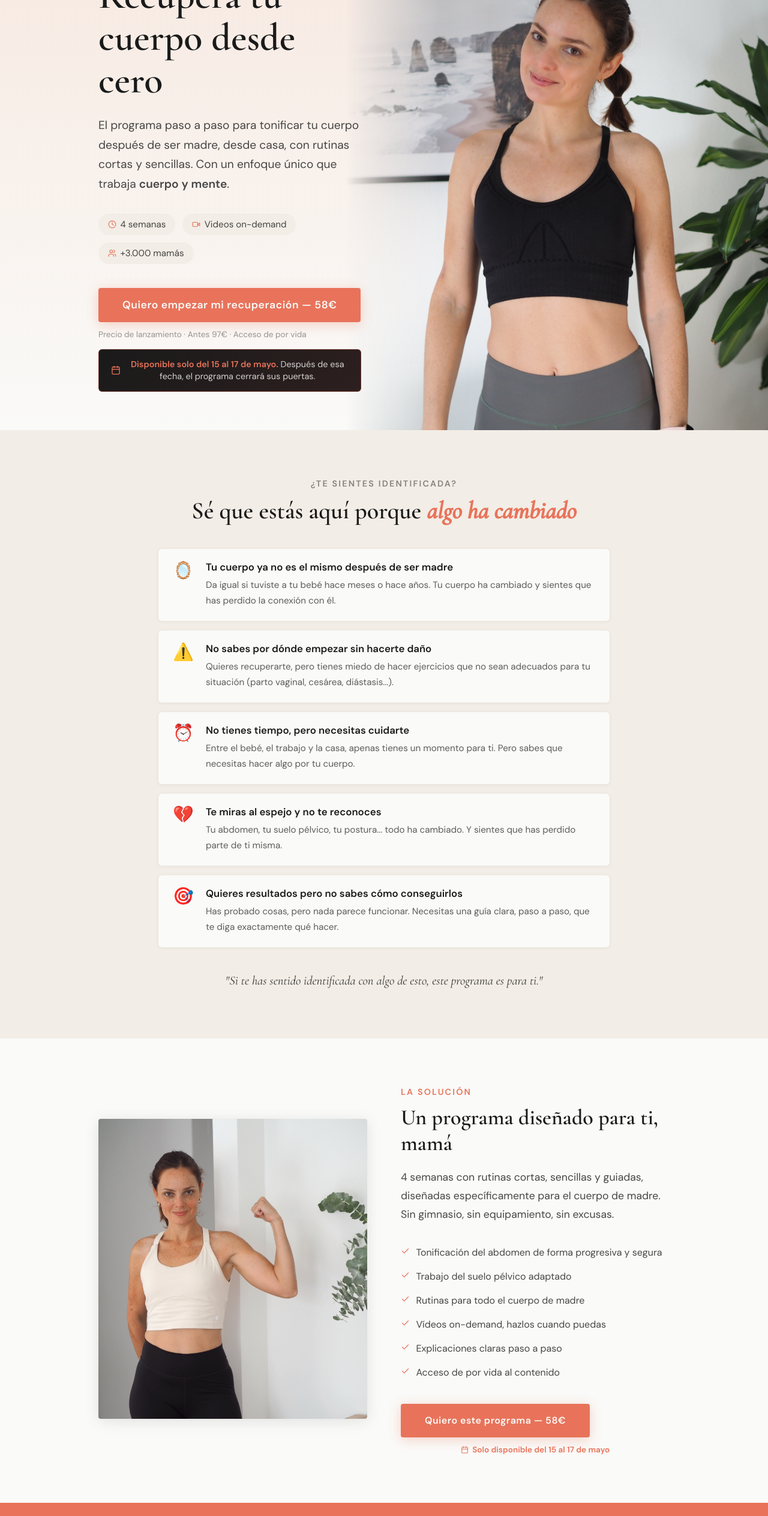
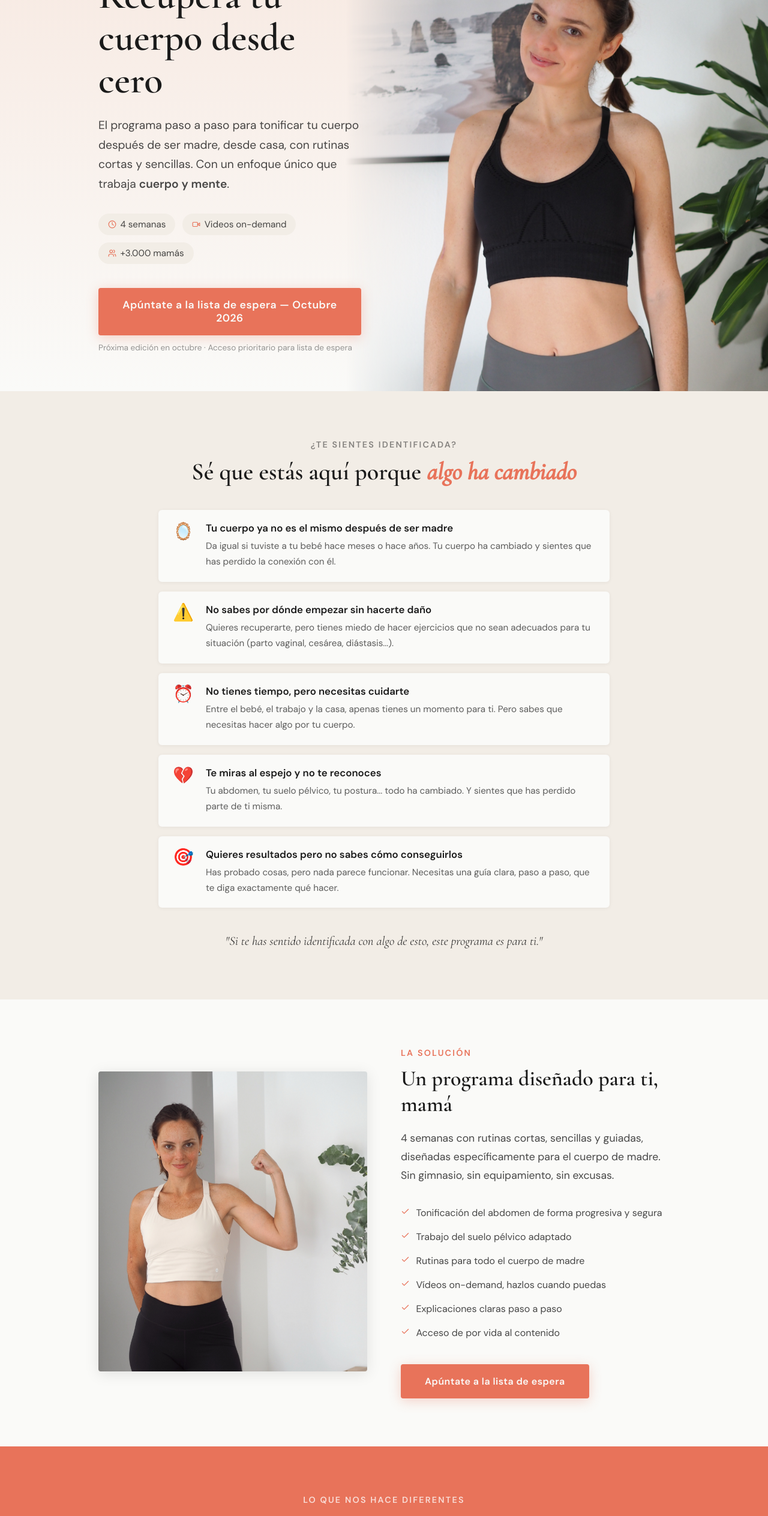
Before and after one commit to susanaaresla-lab/esencial-susana, a React (Create React App) app: page /programa-4-semanas in a window 1280 px wide. Shown: the part 234-2761 px from the top of the page at 60% size. Built offline with nearby package versions, Linux system fonts and the light colour scheme.

Commit message:
programa apunta a lista de espera

```diff
--- a/src/pages/ProgramaPage.js
+++ b/src/pages/ProgramaPage.js
@@ -2,8 +2,6 @@ import { ArrowLeft, Clock, Video, Users, Check, X, Gift, Calendar, ChevronDown,
 import { useNavigate } from 'react-router-dom';
 import { useState } from 'react';
 import { Helmet } from 'react-helmet-async';
-
-const CHECKOUT_URL = 'https://pay.hotmart.com/G105828362U';
 
 const FAQS = [
   { q: '¿Cuándo puedo empezar después del parto?', a: 'Puedes empezar desde las 6 semanas después de un parto vaginal, o desde las 8 semanas tras una cesárea. Si tienes dudas, consulta antes con tu médico o matrona.' },
@@ -27,48 +25,6 @@ const label = (color) => ({
   marginBottom: '0.75rem'
 });
 
-// ── BANNER DE DISPONIBILIDAD LIMITADA ──
-function AvailabilityBanner() {
-  return (
-    <div style={{
-      display: 'flex',
-      alignItems: 'center',
-      justifyContent: 'center',
-      gap: '0.6rem',
-      background: 'linear-gradient(135deg, #1a1a1a 0%, #2d1f1f 100%)',
-      border: '1px solid rgba(230, 100, 80, 0.4)',
-      borderRadius: 6,
-      padding: '0.9rem 1.25rem',
-      marginTop: '1rem',
-    }}>
-      <Calendar size={16} style={{ color: 'var(--coral)', flexShrink: 0 }} />
-      <p style={{ margin: 0, fontSize: '0.9rem', color: 'white', lineHeight: 1.4, textAlign: 'center' }}>
-        <strong style={{ color: 'var(--coral)' }}>Disponible solo del 15 al 17 de mayo.</strong>{' '}
-        <span style={{ color: 'rgba(255,255,255,0.8)' }}>Después de esa fecha, el programa cerrará sus puertas.</span>
-      </p>
-    </div>
-  );
-}
-
-// ── AVISO COMPACTO (para usar junto a los botones de compra) ──
-function UrgencyNote() {
-  return (
-    <p style={{
-      fontSize: '0.85rem',
-      color: 'var(--coral)',
-      fontWeight: 600,
-      marginTop: '0.75rem',
-      display: 'flex',
-      alignItems: 'center',
-      justifyContent: 'center',
-      gap: '0.4rem',
-    }}>
-      <Calendar size={13} />
-      Solo disponible del 15 al 17 de mayo
-    </p>
-  );
-}
-
 function FaqItem({ q, a }) {
   const [open, setOpen] = useState(false);
   return (
@@ -85,34 +41,30 @@ function FaqItem({ q, a }) {
 export default function ProgramaPage() {
   const navigate = useNavigate();
   const goBack = () => { navigate('/'); window.scrollTo(0, 0); };
-  const goCheckout = () => window.open(CHECKOUT_URL, '_blank');
+  const goListaEspera = () => { navigate('/lista-espera'); window.scrollTo(0, 0); };
 
   return (
     <div style={{ paddingTop: 80 }}>
 
       <Helmet>
         <title>Programa Recupera tu cuerpo desde cero | Esencial Susana Ares</title>
-        <meta name="description" content="4 semanas de rutinas cortas y guiadas para recuperar tu cuerpo después de ser madre. Ejercicios de abdomen, suelo pélvico y trabajo de mente. 58€ · Acceso de por vida · +3.000 mamás." />
+        <meta name="description" content="4 semanas de rutinas cortas y guiadas para recuperar tu cuerpo después de ser madre. Ejercicios de abdomen, suelo pélvico y trabajo de mente. +3.000 mamás." />
         <meta name="keywords" content="programa recuperación postparto, ejercicios postparto online, recuperar abdomen después del parto, suelo pélvico postparto, rutinas postparto en casa" />
         <link rel="canonical" href="https://esencialsusanaares.com/programa-4-semanas" />
         <meta property="og:title" content="Programa Recupera tu cuerpo desde cero | Esencial Susana Ares" />
-        <meta property="og:description" content="4 semanas de rutinas cortas y guiadas para recuperar tu cuerpo después de ser madre. Ejercicios de abdomen, suelo pélvico y trabajo de mente. 58€ · Acceso de por vida." />
+        <meta property="og:description" content="4 semanas de rutinas cortas y guiadas para recuperar tu cuerpo después de ser madre. Ejercicios de abdomen, suelo pélvico y trabajo de mente." />
         <meta property="og:url" content="https://esencialsusanaares.com/programa-4-semanas" />
         <meta property="og:type" content="product" />
         <meta name="twitter:card" content="summary_large_image" />
         <meta name="twitter:title" content="Programa Recupera tu cuerpo desde cero | Esencial Susana Ares" />
-        <meta name="twitter:description" content="4 semanas de rutinas cortas y guiadas para recuperar tu cuerpo después de ser madre. Ejercicios de abdomen, suelo pélvico y trabajo de mente. 58€ · Acceso de por vida." />
+        <meta name="twitter:description" content="4 semanas de rutinas cortas y guiadas para recuperar tu cuerpo después de ser madre." />
       </Helmet>
 
       {/* ── HERO ── */}
       <section style={{ background: 'linear-gradient(to bottom, var(--peach) 0%, var(--white) 100%)', position: 'relative', overflow: 'hidden' }}>
         <div className="hero-photo-bleed">
-          <img
-            src="/images/susana-hero.JPG"
-            alt="Susana Ares — Programa Recupera tu cuerpo desde cero"
-          />
+          <img src="/images/susana-hero.JPG" alt="Susana Ares — Programa Recupera tu cuerpo desde cero" />
         </div>
-
         <div className="container-mid" style={{ position: 'relative', zIndex: 2, paddingTop: '2rem', paddingBottom: '4rem' }}>
           <div className="hero-text-wrap">
             <button className="btn-back" style={{ marginBottom: '2rem' }} onClick={goBack}>
@@ -130,14 +82,12 @@ export default function ProgramaPage() {
               <span className="pill" style={{ fontSize: '0.95rem', padding: '0.5rem 1rem' }}><Video />Videos on-demand</span>
               <span className="pill" style={{ fontSize: '0.95rem', padding: '0.5rem 1rem' }}><Users />+3.000 mamás</span>
             </div>
-            <button className="btn-coral" style={{ fontSize: '1.1rem', padding: '1.1rem 2.5rem' }} onClick={goCheckout}>
-              Quiero empezar mi recuperación — 58€
+            <button className="btn-coral" style={{ fontSize: '1.1rem', padding: '1.1rem 2.5rem' }} onClick={goListaEspera}>
+              Apúntate a la lista de espera — Octubre 2026
             </button>
             <p style={{ fontSize: '0.85rem', color: 'rgba(26,26,26,0.45)', marginTop: '0.75rem' }}>
-              Precio de lanzamiento · Antes 97€ · Acceso de por vida
+              Próxima edición en octubre · Acceso prioritario para lista de espera
             </p>
-            {/* ── AVISO DISPONIBILIDAD HERO ── */}
-            <AvailabilityBanner />
           </div>
         </div>
       </section>
@@ -174,16 +124,12 @@ export default function ProgramaPage() {
         </div>
       </section>
 
-      {/* ── FOTO + SOLUCIÓN lado a lado ── */}
+      {/* ── FOTO + SOLUCIÓN ── */}
       <section className="section" style={{ background: 'var(--white)' }}>
         <div className="container-mid">
           <div style={{ display: 'grid', gridTemplateColumns: 'repeat(auto-fit, minmax(280px, 1fr))', gap: '3.5rem', alignItems: 'center' }}>
             <div>
-              <img
-                src="/images/susana-ejercicio.JPG"
-                alt="Susana Ares - Ejercicios postparto"
-                style={{ width: '100%', maxHeight: 500, objectFit: 'cover', objectPosition: 'top', borderRadius: 4, boxShadow: '0 4px 24px rgba(0,0,0,0.1)' }}
-              />
+              <img src="/images/susana-ejercicio.JPG" alt="Susana Ares - Ejercicios postparto" style={{ width: '100%', maxHeight: 500, objectFit: 'cover', objectPosition: 'top', borderRadius: 4, boxShadow: '0 4px 24px rgba(0,0,0,0.1)' }} />
             </div>
             <div>
               <div style={label('var(--coral)')}>La solución</div>
@@ -205,9 +151,7 @@ export default function ProgramaPage() {
                   <li key={i} style={{ fontSize: '1rem' }}><Check size={15} />{t}</li>
                 ))}
               </ul>
-              <button className="btn-coral" onClick={goCheckout}>Quiero este programa — 58€</button>
-              {/* ── AVISO DISPONIBILIDAD ── */}
-              <UrgencyNote />
+              <button className="btn-coral" onClick={goListaEspera}>Apúntate a la lista de espera</button>
             </div>
           </div>
         </div>
@@ -229,18 +173,14 @@ export default function ProgramaPage() {
                 <Brain size={20} color="white" />
               </div>
               <h3 style={{ fontWeight: 600, fontSize: '1.1rem', color: 'white', marginBottom: '0.6rem' }}>Vídeo de motivación y confianza</h3>
-              <p style={{ fontSize: '0.95rem', color: 'rgba(255,255,255,0.85)', lineHeight: 1.7 }}>
-                Para trabajar la confianza en ti misma y en tu cuerpo. Porque el primer paso es creer que lo mereces.
-              </p>
+              <p style={{ fontSize: '0.95rem', color: 'rgba(255,255,255,0.85)', lineHeight: 1.7 }}>Para trabajar la confianza en ti misma y en tu cuerpo. Porque el primer paso es creer que lo mereces.</p>
             </div>
             <div style={{ background: 'rgba(255,255,255,0.15)', borderRadius: 4, padding: '1.75rem', textAlign: 'left' }}>
               <div style={{ width: 44, height: 44, borderRadius: '50%', background: 'rgba(255,255,255,0.2)', display: 'flex', alignItems: 'center', justifyContent: 'center', marginBottom: '1rem' }}>
                 <Heart size={20} color="white" />
               </div>
               <h3 style={{ fontWeight: 600, fontSize: '1.1rem', color: 'white', marginBottom: '0.6rem' }}>Audio de creencias</h3>
-              <p style={{ fontSize: '0.95rem', color: 'rgba(255,255,255,0.85)', lineHeight: 1.7 }}>
-                Para reforzar que somos merecedoras y válidas para crear y perseguir todo lo que queremos.
-              </p>
+              <p style={{ fontSize: '0.95rem', color: 'rgba(255,255,255,0.85)', lineHeight: 1.7 }}>Para reforzar que somos merecedoras y válidas para crear y perseguir todo lo que queremos.</p>
             </div>
           </div>
         </div>
@@ -309,24 +249,15 @@ export default function ProgramaPage() {
         <div style={{ maxWidth: 800, margin: '0 auto' }}>
           <div className="text-center" style={{ marginBottom: '1.75rem' }}>
             <div style={label()}>Ellas te lo cuentan</div>
-            <h2 className="t-serif" style={{ fontSize: 'clamp(1.65rem, 3vw, 2.25rem)', color: 'var(--black)' }}>
-              Lo que dicen las mamás que ya lo han hecho
-            </h2>
+            <h2 className="t-serif" style={{ fontSize: 'clamp(1.65rem, 3vw, 2.25rem)', color: 'var(--black)' }}>Lo que dicen las mamás que ya lo han hecho</h2>
           </div>
           <div style={{ position: 'relative', width: '100%', paddingBottom: '56.25%', borderRadius: 6, overflow: 'hidden', boxShadow: '0 6px 28px rgba(0,0,0,0.12)' }}>
-            <iframe
-              src="https://www.youtube.com/embed/Ni7HROuAIq8"
-              title="Testimonios del programa"
-              frameBorder="0"
-              allow="accelerometer; autoplay; clipboard-write; encrypted-media; gyroscope; picture-in-picture"
-              allowFullScreen
-              style={{ position: 'absolute', top: 0, left: 0, width: '100%', height: '100%' }}
-            />
+            <iframe src="https://www.youtube.com/embed/Ni7HROuAIq8" title="Testimonios del programa" frameBorder="0" allow="accelerometer; autoplay; clipboard-write; encrypted-media; gyroscope; picture-in-picture" allowFullScreen style={{ position: 'absolute', top: 0, left: 0, width: '100%', height: '100%' }} />
           </div>
         </div>
       </section>
 
-      {/* ── TESTIMONIOS WHATSAPP ── */}
+      {/* ── TESTIMONIOS ── */}
       <section className="section" style={{ background: 'var(--white)' }}>
         <div className="container-mid">
           <div className="text-center" style={{ marginBottom: '2rem' }}>
@@ -344,7 +275,7 @@ export default function ProgramaPage() {
         </div>
       </section>
 
-      {/* ── WHO IS IT FOR ── */}
+      {/* ── PARA QUIÉN ── */}
       <section className="section" style={{ background: 'var(--beige)' }}>
         <div className="container-narrow">
           <h2 className="t-serif text-center" style={{ fontSize: 'clamp(1.75rem, 4vw, 2.25rem)', marginBottom: '2.5rem' }}>¿Para quién es este programa?</h2>
@@ -377,16 +308,14 @@ export default function ProgramaPage() {
         </div>
       </section>
 
-      {/* ── PRICING ── */}
+      {/* ── LISTA DE ESPERA CTA ── */}
       <section id="comprar" className="section" style={{ background: 'var(--white)' }}>
         <div className="container-narrow">
           <div className="text-center" style={{ marginBottom: '2rem' }}>
-            <div style={label('var(--coral)')}>Todo lo que incluye</div>
-            <h2 className="t-serif" style={{ fontSize: 'clamp(1.75rem, 4vw, 2.25rem)' }}>Programa "Recupera tu cuerpo desde cero"</h2>
+            <div style={label('var(--coral)')}>Próxima edición · Octubre 2026</div>
+            <h2 className="t-serif" style={{ fontSize: 'clamp(1.75rem, 4vw, 2.25rem)' }}>Apúntate a la lista de espera</h2>
           </div>
           <div className="card" style={{ padding: '2.5rem' }}>
-
-            {/* Foto + cita */}
             <div style={{ display: 'grid', gridTemplateColumns: '110px 1fr', gap: '1.5rem', alignItems: 'center', background: 'var(--beige)', borderRadius: 4, padding: '1.5rem', marginBottom: '2rem' }}>
               <img src="/images/susana-cercana.JPG" alt="Susana Ares" style={{ width: 110, height: 110, borderRadius: '50%', objectFit: 'cover', objectPosition: 'top', boxShadow: '0 2px 12px rgba(0,0,0,0.12)' }} />
               <p className="t-serif-italic" style={{ fontSize: '1.2rem', color: 'rgba(26,26,26,0.85)', lineHeight: 1.7 }}>
@@ -394,77 +323,40 @@ export default function ProgramaPage() {
                 <span style={{ display: 'block', fontStyle: 'normal', fontWeight: 700, fontSize: '1rem', marginTop: '0.5rem', color: 'var(--coral)' }}>— Susana Ares</span>
               </p>
             </div>
-
             <ul className="check-list" style={{ marginBottom: '2rem' }}>
               {[
                 '4 semanas de programa con videos nuevos cada semana',
                 'Rutinas cortas y sencillas para hacer desde casa',
-                'Ejercicios de tonificación del abdomen',
+                'Ejercicios exclusivos de tonificación del abdomen',
                 'Ejercicios de suelo pélvico',
                 'Ejercicios para todo el cuerpo adaptados a madres',
                 'Videos on-demand: accede cuando quieras',
-                'Explicaciones claras y guiadas paso a paso',
                 '🧠 Vídeo de motivación y confianza (Semana 2)',
                 '🎧 Audio de creencias: somos merecedoras (Semana 2)',
-                '💬 Sesión grupal en directo para resolver dudas y ver los siguientes pasos',
+                '💬 Sesión grupal en directo',
                 'BONUS: Recupera tu abdomen en tu día a día',
                 'Acceso de por vida al contenido'
               ].map((t, i) => (
                 <li key={i} style={{ fontSize: '1rem', paddingBottom: '0.3rem' }}><Check size={16} />{t}</li>
               ))}
             </ul>
-
-            {/* Garantía */}
-            <div style={{ display: 'flex', alignItems: 'flex-start', gap: '0.75rem', background: 'rgba(34,197,94,0.08)', border: '1px solid rgba(34,197,94,0.2)', borderRadius: 4, padding: '1rem', marginBottom: '2rem' }}>
-              <ShieldCheck size={20} style={{ color: '#16a34a', flexShrink: 0, marginTop: 2 }} />
+            <div style={{ display: 'flex', alignItems: 'flex-start', gap: '0.75rem', background: 'rgba(232,115,90,0.06)', border: '1px solid rgba(232,115,90,0.2)', borderRadius: 4, padding: '1rem', marginBottom: '2rem' }}>
+              <ShieldCheck size={20} style={{ color: 'var(--coral)', flexShrink: 0, marginTop: 2 }} />
               <div>
-                <p style={{ fontWeight: 600, fontSize: '0.95rem', color: '#16a34a', marginBottom: '0.25rem' }}>Garantía de satisfacción 7 días</p>
-                <p style={{ fontSize: '0.9rem', color: 'rgba(26,26,26,0.65)', lineHeight: 1.65 }}>Si en los primeros 7 días no estás satisfecha, te devolvemos el dinero. Sin preguntas.</p>
+                <p style={{ fontWeight: 600, fontSize: '0.95rem', color: 'var(--coral)', marginBottom: '0.25rem' }}>Precio especial exclusivo para lista de espera</p>
+                <p style={{ fontSize: '0.9rem', color: 'rgba(26,26,26,0.65)', lineHeight: 1.65 }}>Las personas apuntadas a la lista de espera tendrán acceso prioritario y un precio especial antes de que abra al público.</p>
               </div>
             </div>
-
-            {/* Precio */}
             <div className="text-center" style={{ borderTop: '1px solid var(--pearl)', paddingTop: '2rem' }}>
-              <div style={{ display: 'flex', alignItems: 'center', justifyContent: 'center', gap: '1.5rem', marginBottom: '1rem' }}>
-                <div>
-                  <p style={{ fontSize: '0.8rem', color: 'rgba(26,26,26,0.4)', marginBottom: '0.1rem' }}>Precio normal</p>
-                  <p style={{ fontSize: '1.35rem', color: 'rgba(26,26,26,0.3)', textDecoration: 'line-through' }}>97€</p>
-                </div>
-                <div style={{ width: 1, height: 44, background: 'rgba(26,26,26,0.1)' }} />
-                <div>
-                  <p style={{ fontSize: '0.8rem', color: 'var(--coral)', fontWeight: 700, marginBottom: '0.1rem' }}>🎉 Precio de lanzamiento</p>
-                  <p style={{ fontFamily: 'var(--serif)', fontSize: 'clamp(2.5rem, 7vw, 3.5rem)', color: 'var(--coral)', fontWeight: 600, lineHeight: 1 }}>58€</p>
-                </div>
-              </div>
-              <p style={{ fontSize: '0.9rem', color: 'rgba(26,26,26,0.45)', marginBottom: '1.5rem' }}>Pago único · Acceso de por vida · Sin suscripción</p>
-
-              {/* ── AVISO DISPONIBILIDAD PRICING ── */}
-              <div style={{
-                display: 'flex',
-                alignItems: 'center',
-                justifyContent: 'center',
-                gap: '0.5rem',
-                background: 'rgba(230, 100, 80, 0.06)',
-                border: '1px solid rgba(230, 100, 80, 0.25)',
-                borderRadius: 4,
-                padding: '0.75rem 1rem',
-                marginBottom: '1.5rem',
-              }}>
-                <Calendar size={15} style={{ color: 'var(--coral)', flexShrink: 0 }} />
-                <p style={{ margin: 0, fontSize: '0.9rem', color: 'var(--coral)', fontWeight: 600 }}>
-                  Disponible para comprar solo del 15 al 17 de mayo
-                </p>
-              </div>
-
-              <button className="btn-coral" style={{ fontSize: '1.1rem', padding: '1.2rem 3rem', width: '100%', maxWidth: 420 }} onClick={goCheckout}>
-                Sí, quiero empezar mi recuperación
+              <button className="btn-coral" style={{ fontSize: '1.1rem', padding: '1.2rem 3rem', width: '100%', maxWidth: 420 }} onClick={goListaEspera}>
+                Quiero apuntarme a la lista de espera
               </button>
               <div style={{ display: 'flex', justifyContent: 'center', gap: '1.5rem', marginTop: '1rem', flexWrap: 'wrap' }}>
                 <span style={{ fontSize: '0.8rem', color: 'rgba(26,26,26,0.45)', display: 'flex', alignItems: 'center', gap: '0.3rem' }}>
-                  <ShieldCheck size={13} /> Pago seguro
+                  <Calendar size={13} /> Octubre 2026
                 </span>
                 <span style={{ fontSize: '0.8rem', color: 'rgba(26,26,26,0.45)', display: 'flex', alignItems: 'center', gap: '0.3rem' }}>
-                  <Zap size={13} /> Acceso inmediato
+                  <Zap size={13} /> Acceso prioritario
                 </span>
                 <span style={{ fontSize: '0.8rem', color: 'rgba(26,26,26,0.45)', display: 'flex', alignItems: 'center', gap: '0.3rem' }}>
                   <Users size={13} /> +3.000 mamás
@@ -499,20 +391,13 @@ export default function ProgramaPage() {
       {/* ── FINAL CTA ── */}
       <div className="cta-band">
         <div className="container-narrow text-center">
-          <h2 style={{ fontSize: 'clamp(1.75rem, 4vw, 2.5rem)' }}>¿Lista para empezar?</h2>
-          <p style={{ fontSize: '1.15rem', marginBottom: '1.5rem', opacity: 0.9 }}>En 4 semanas empezarás a notar los primeros resultados.</p>
-          <div style={{ fontFamily: 'var(--sans)', fontWeight: 700, fontSize: '2.25rem', color: 'white', marginBottom: '0.25rem' }}>58€</div>
-          <p style={{ color: 'rgba(255,255,255,0.55)', fontSize: '0.9rem', marginBottom: '0.75rem', textDecoration: 'line-through' }}>Antes 97€</p>
-          {/* ── AVISO DISPONIBILIDAD FINAL CTA ── */}
-          <p style={{ color: 'rgba(255,255,255,0.9)', fontSize: '0.9rem', fontWeight: 600, marginBottom: '1.5rem', display: 'flex', alignItems: 'center', justifyContent: 'center', gap: '0.4rem' }}>
-            <Calendar size={14} />
-            Solo disponible del 15 al 17 de mayo
-          </p>
-          <button className="btn-white" style={{ fontSize: '1.05rem', padding: '1.1rem 2.5rem' }} onClick={goCheckout}>
-            Sí, quiero empezar ahora
+          <h2 style={{ fontSize: 'clamp(1.75rem, 4vw, 2.5rem)' }}>¿Lista para la próxima edición?</h2>
+          <p style={{ fontSize: '1.15rem', marginBottom: '2rem', opacity: 0.9 }}>Apúntate ahora y serás la primera en saberlo — con precio especial exclusivo.</p>
+          <button className="btn-white" style={{ fontSize: '1.05rem', padding: '1.1rem 2.5rem' }} onClick={goListaEspera}>
+            Quiero apuntarme a la lista de espera
           </button>
           <p style={{ color: 'rgba(255,255,255,0.6)', fontSize: '0.85rem', marginTop: '0.75rem' }}>
-            Garantía de devolución 7 días · Acceso inmediato
+            Próxima edición · Octubre 2026
           </p>
         </div>
       </div>
```
